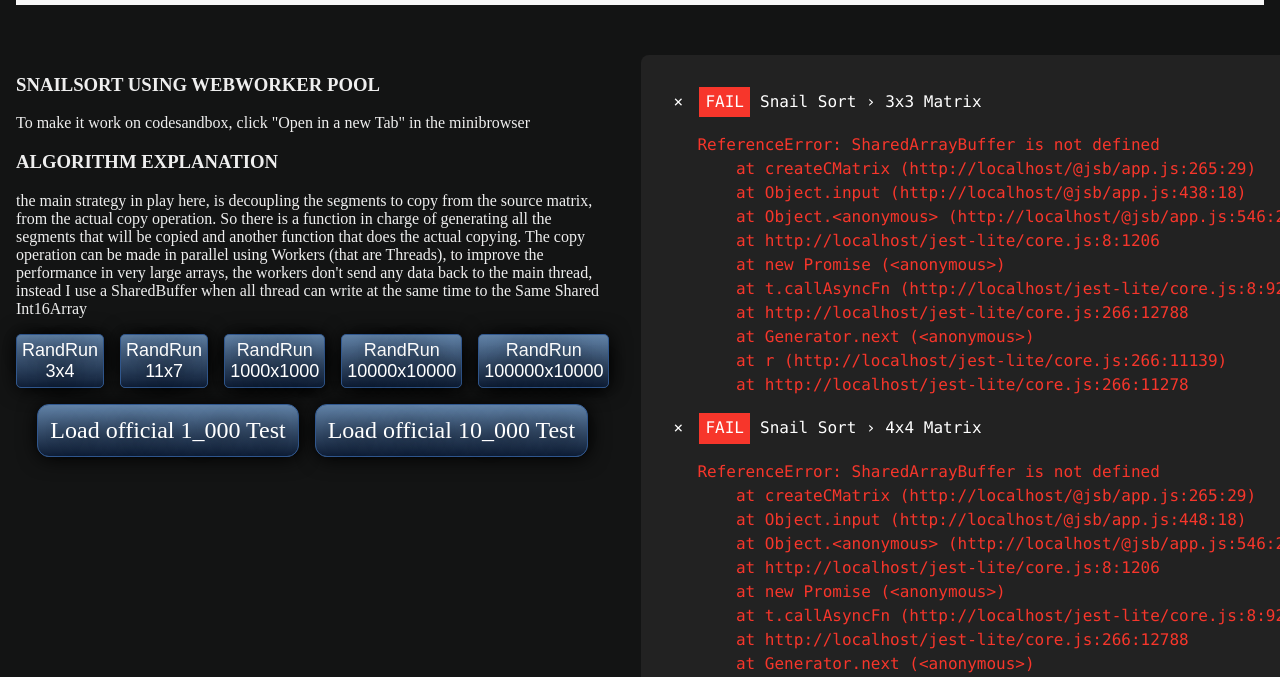
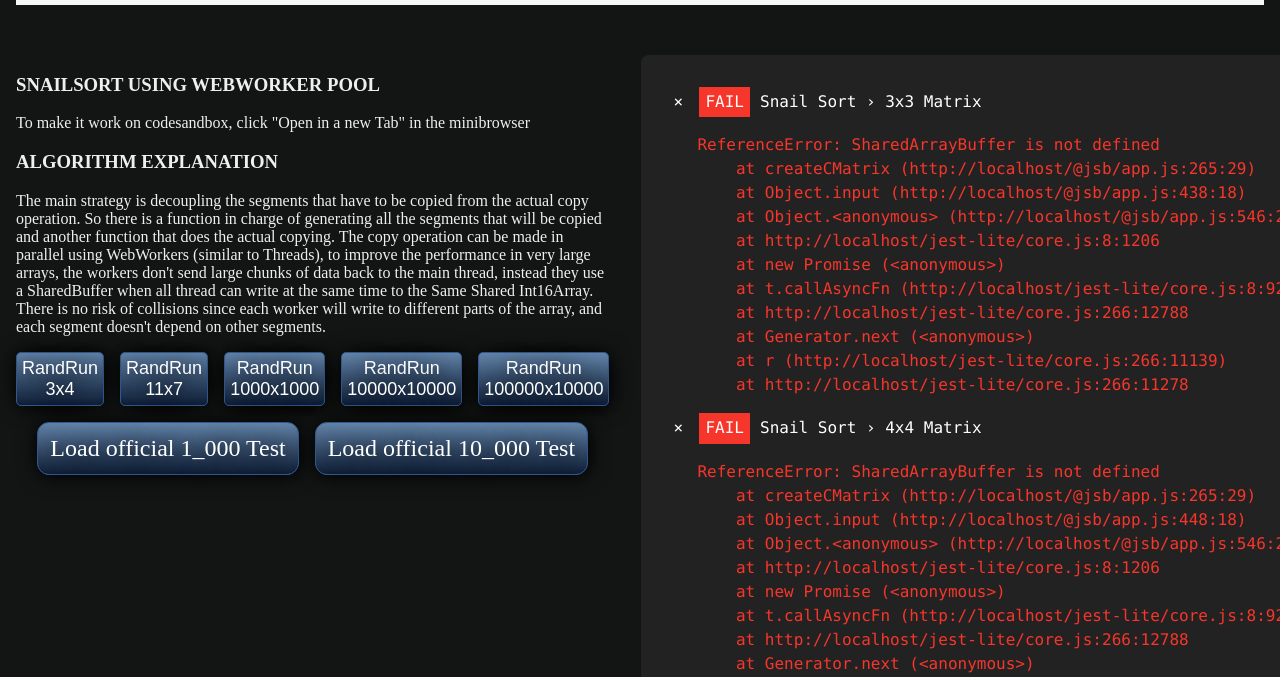
Before and after one commit to nestoralonso/snail-server2, a website with bundled scripts: page index.html in a window 1280 px wide. Shown: the part 123-800 px from the top of the page. Built offline with nearby package versions, Linux system fonts and the light colour scheme.

Commit message:
updated html

```diff
--- a/index.html
+++ b/index.html
@@ -31,14 +31,15 @@
             <h3 class="title text">Algorithm explanation</h3>
 
             <p class="text">
-                the main strategy in play here, is decoupling the segments to copy from the source matrix, from the
+                The main strategy is decoupling the segments that have to be copied from the
                 actual copy operation.
                 So there is a function in charge of generating all the segments that will be copied and another function
                 that does the actual copying.
-                The copy operation can be made in parallel using Workers (that are Threads), to improve the performance
+                The copy operation can be made in parallel using WebWorkers (similar to Threads), to improve the performance
                 in very large arrays, the workers don't
-                send any data back to the main thread, instead I use a SharedBuffer when all thread can write at the
-                same time to the Same Shared Int16Array
+                send large chunks of data back to the main thread, instead they use a SharedBuffer when all thread can write at the
+                same time to the Same Shared Int16Array. There is no risk of collisions since each worker will write to different parts
+                of the array, and each segment doesn't depend on other segments.
             </p>
 
             <div class="custom-tests-area">
```
